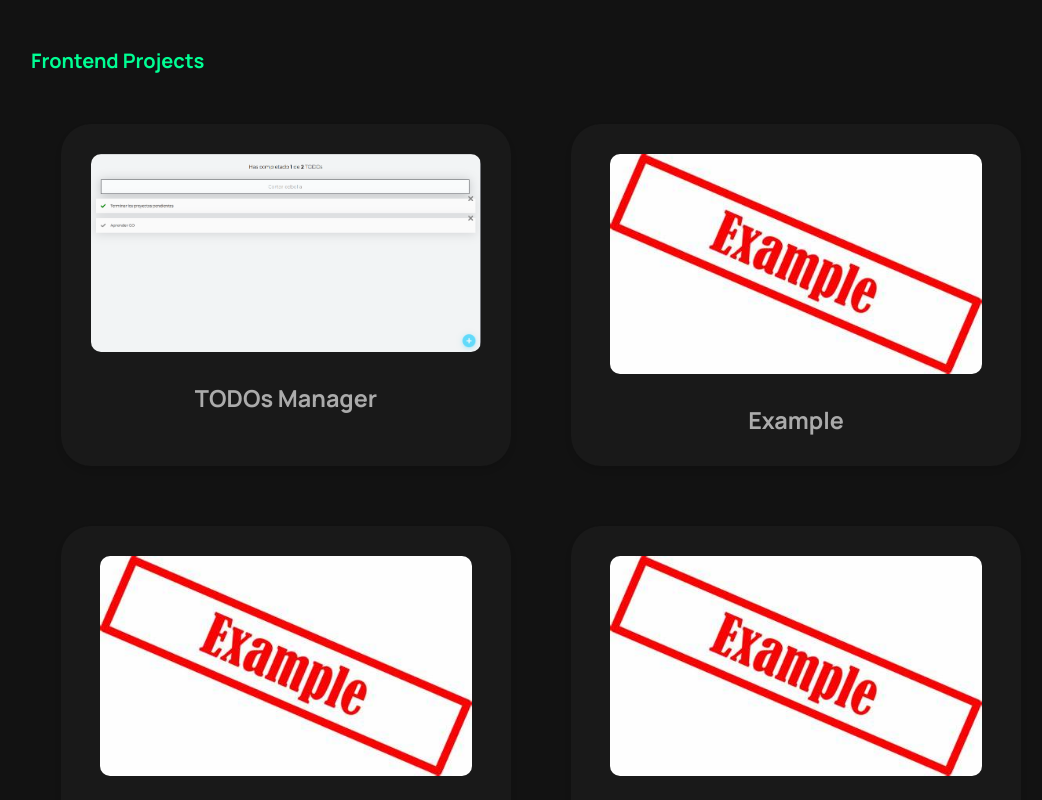
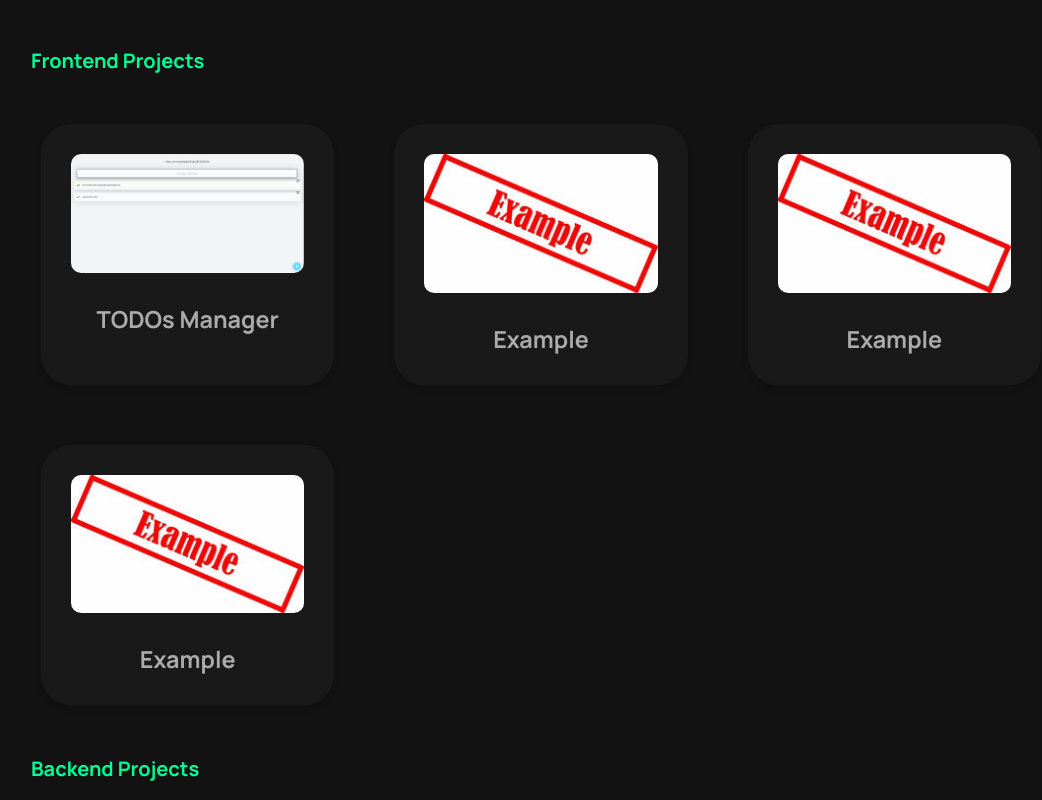
Before and after one commit to ST3chnical/portfolio-ST3chnical, a React (Create React App) app: page / in a window 1280 px wide. Shown: the part 2040-2840 px from the top of the page, without its empty margins (99-1141 px from the left). Built offline with nearby package versions, Linux system fonts and the light colour scheme.

Commit message:
Fixed the responsive-design

```diff
--- a/src/styles/projects.css
+++ b/src/styles/projects.css
@@ -3,10 +3,11 @@
 }
 
 .project-list {
-    margin: 25px 160px 25px 160px;
+    margin: 25px 140px 25px 140px;
     display: grid;
-    grid-template-columns: repeat(auto-fit, minmax(390px, 1fr));
+    grid-template-columns: repeat(3, minmax(210px, 1fr));
     gap: 60px;
+    justify-content: center;
 }
 
 .project {
```
